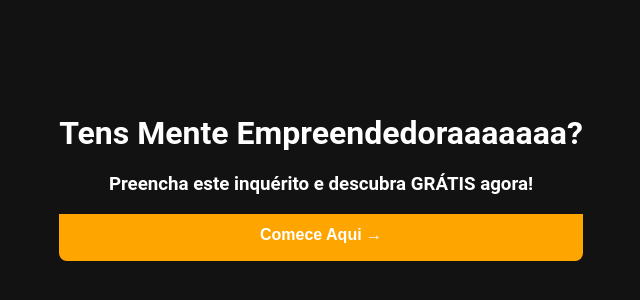
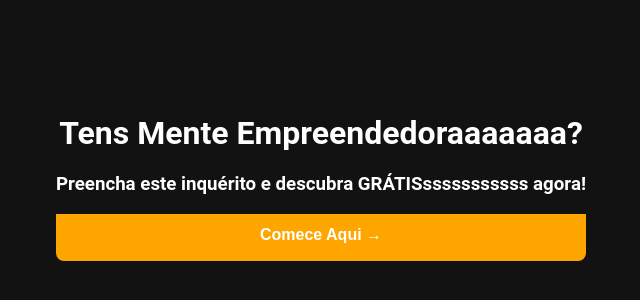
Before and after one commit to carbar1000/mente-6, a website: page index.html in a window 1280 px wide. Shown: the part 236-536 px from the top of the page, without its empty margins (319-959 px from the left). Drawn offline with nearby package versions, Linux system fonts and the light colour scheme.

Commit message:
Update index.html
sssssssssssssssssss

```diff
--- a/index.html
+++ b/index.html
@@ -17,7 +17,7 @@
 <body>
     <div id="intro" class="centered-text hide-on-click">
         <h1>Tens Mente Empreendedoraaaaaaa?</h1>
-        <h3>Preencha este inquérito e descubra GRÁTIS agora!</h3>
+        <h3>Preencha este inquérito e descubra GRÁTISsssssssssss agora!</h3>
         <div class="buttons">
             <button id="startButton" class="hide-on-click" onclick="startSurvey()">Comece Aqui →</button>
         </div>
```
